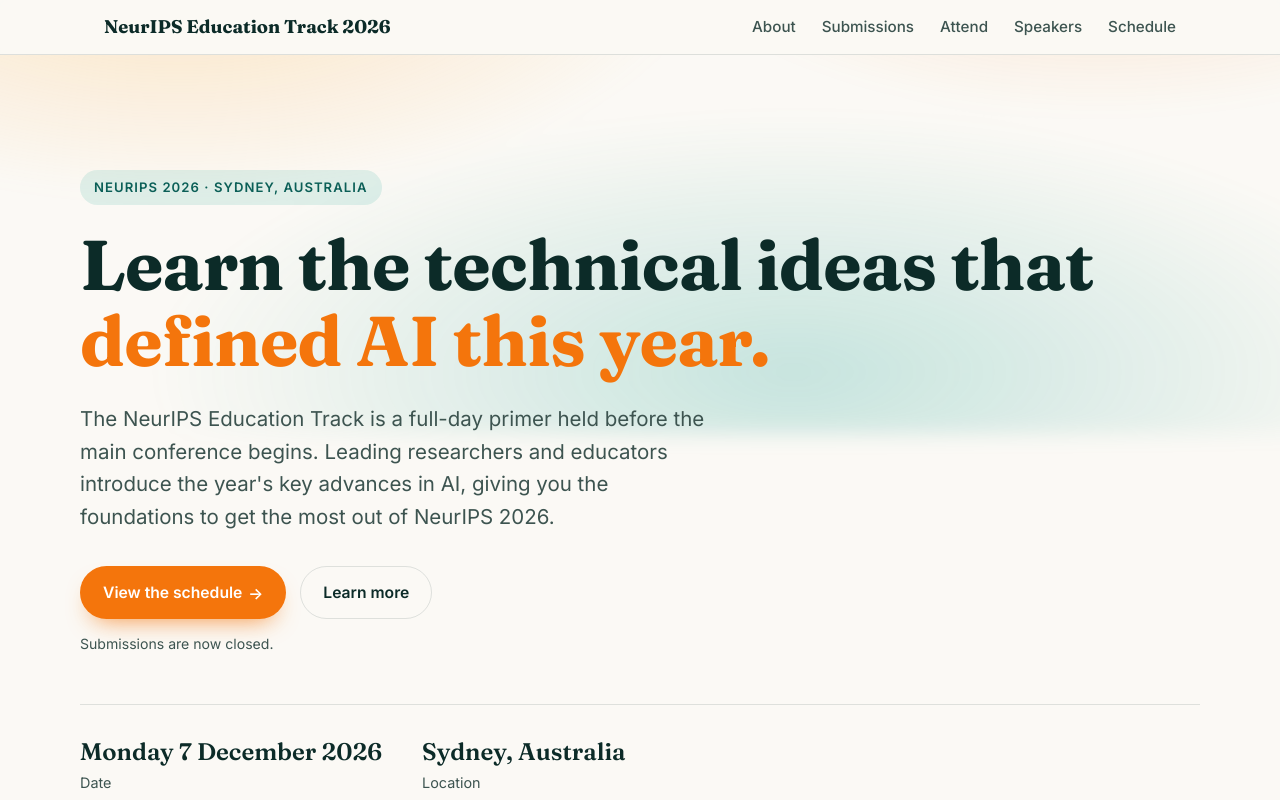
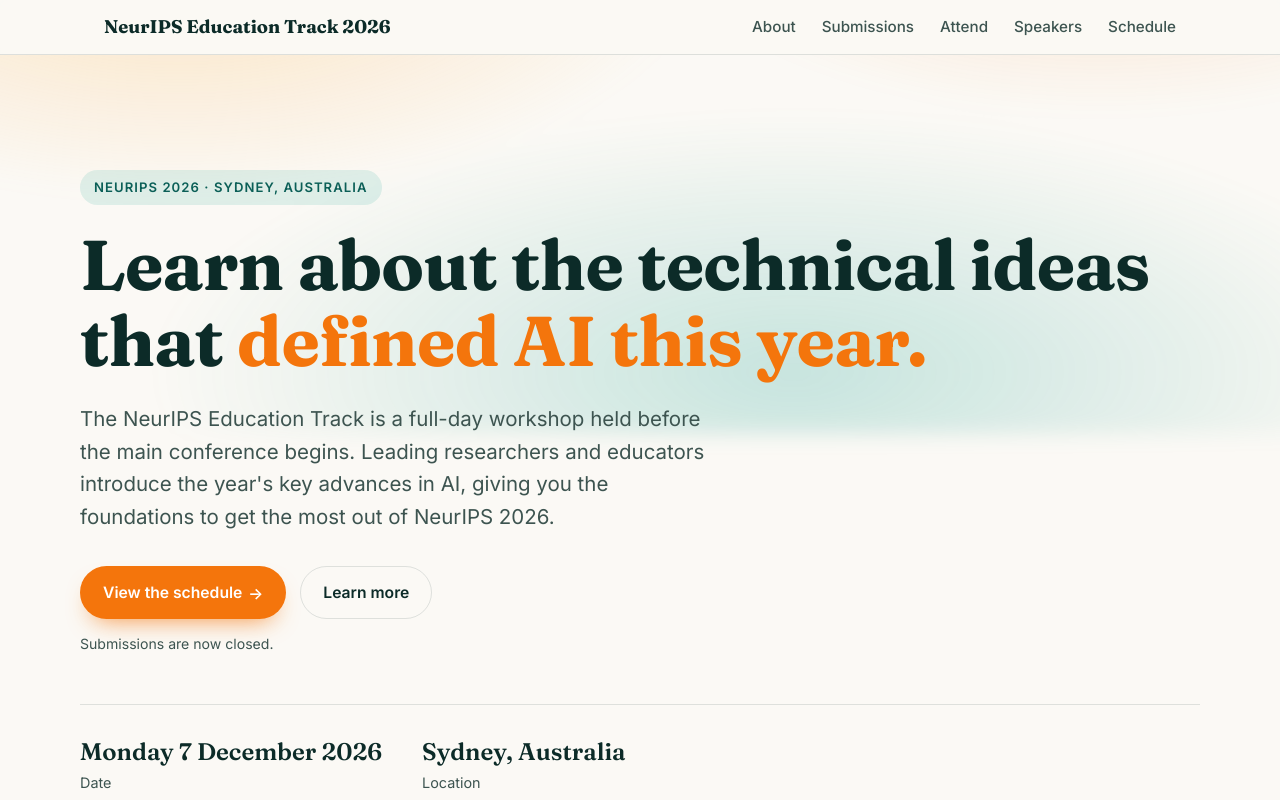
Before and after one commit to neurips-education-track/2026, a plain HTML site: page index.html in a window 1280 px wide. Shown: the top 800 px of the page. Drawn offline with Linux system fonts and the light colour scheme.

Commit message:
Update education track hero wording

```diff
--- a/index.html
+++ b/index.html
@@ -35,9 +35,9 @@
       <div class="hero-glow" aria-hidden="true"></div>
       <div class="hero-inner">
         <p class="eyebrow">NeurIPS 2026 · Sydney, Australia</p>
-        <h1>Learn the technical ideas that <span class="accent">defined AI this year.</span></h1>
+        <h1>Learn about the technical ideas that <span class="accent">defined AI this year.</span></h1>
         <p class="lede">
-          The NeurIPS Education Track is a full-day primer held before the main conference
+          The NeurIPS Education Track is a full-day workshop held before the main conference
           begins. Leading researchers and educators introduce the year's key advances in AI,
           giving you the foundations to get the most out of NeurIPS 2026.
         </p>
```
